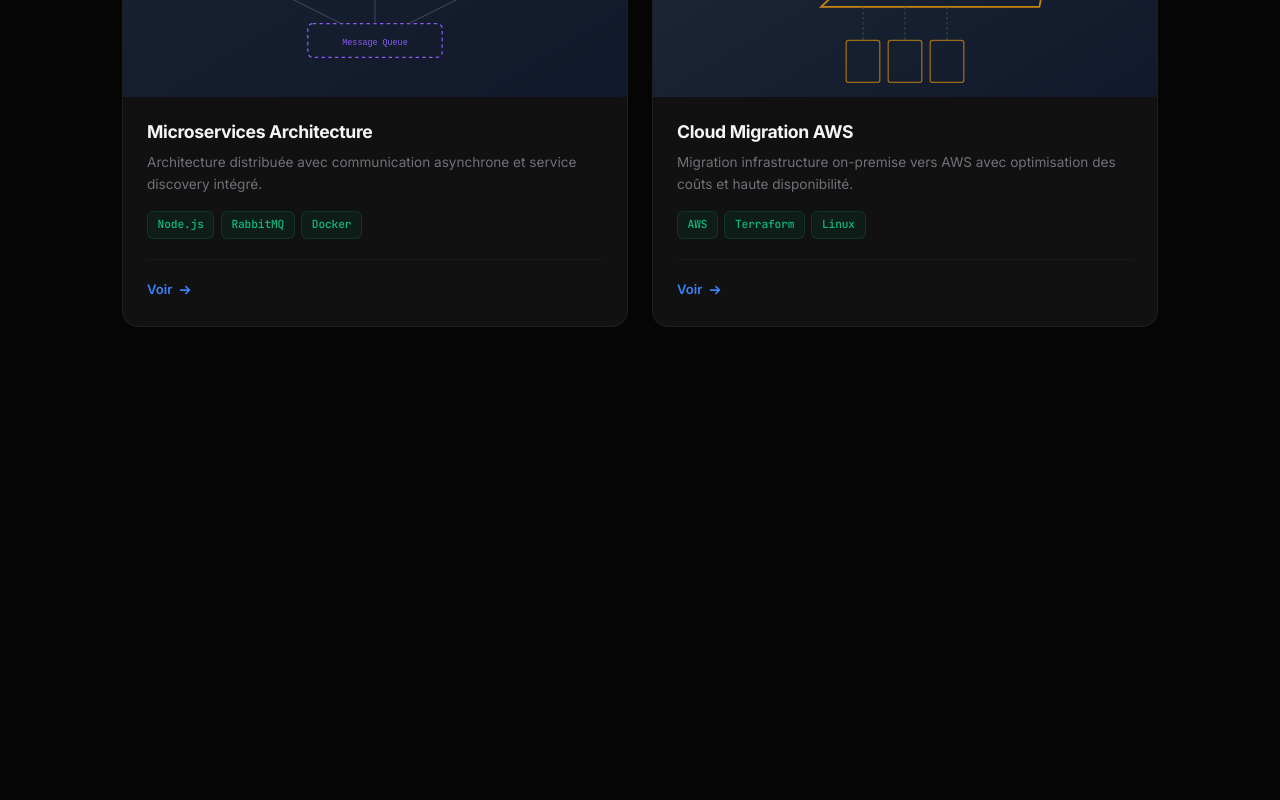
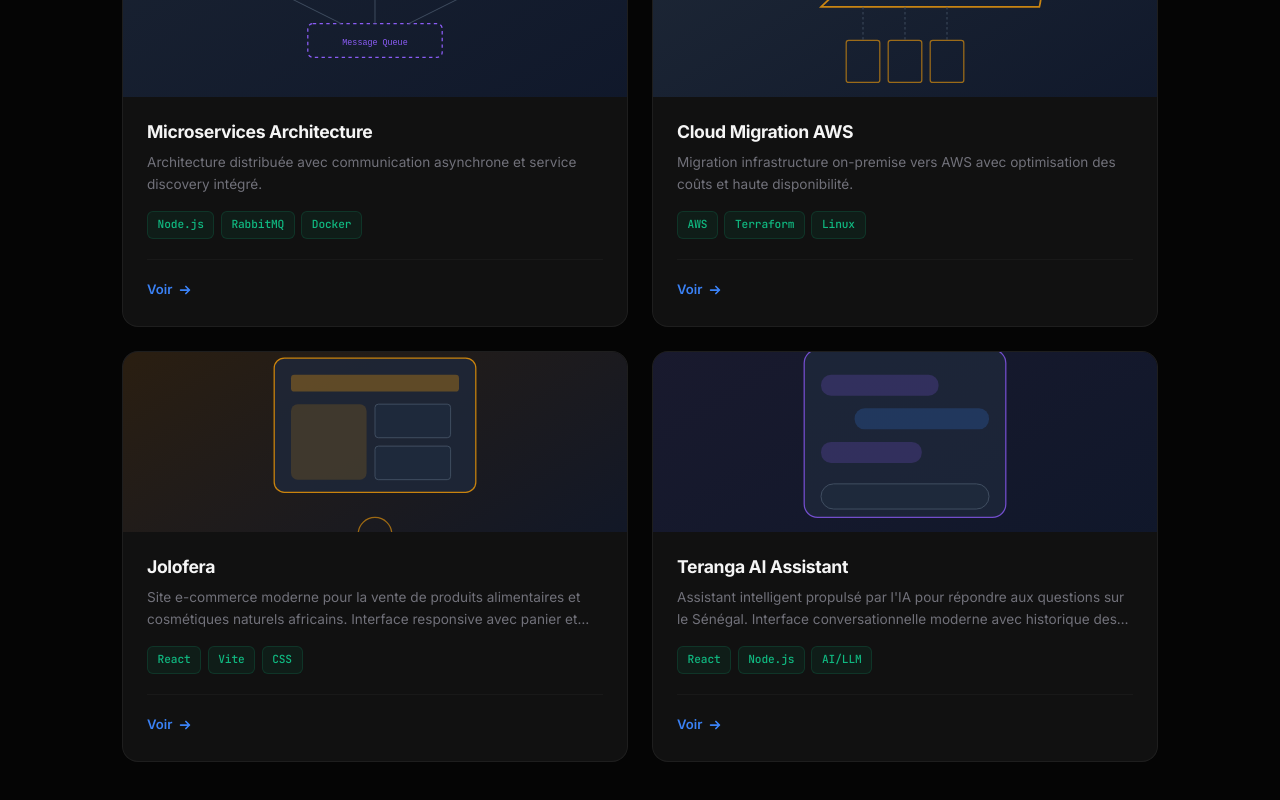
Before and after one commit to Amethnb2218/docker-REACTPORTFOLIO, a React (Vite) app in the folder REACTPORTFOLIO/reactportfolio/: page /projects in a window 1280 px wide. Shown: the part 1716-2516 px from the top of the page. Before the commit the page ends 2107 px from the top, so only its background shows below. Built offline with nearby package versions, Linux system fonts and the light colour scheme; no server answers.

Commit message:
Add Jolofera and Teranga AI projects

```diff
--- a/REACTPORTFOLIO/reactportfolio/src/pages/ProjectDetail.jsx
+++ b/REACTPORTFOLIO/reactportfolio/src/pages/ProjectDetail.jsx
@@ -15,7 +15,9 @@
     { _id: '5', title: 'Pipeline CI/CD', description: 'Automatisation complète du déploiement avec Jenkins, Docker et AWS. Tests automatisés, analyse SonarQube et monitoring.', technologies: ['Jenkins', 'AWS', 'Docker', 'Bash'] },
     { _id: '6', title: 'Dashboard Analytics', description: 'Tableau de bord temps réel avec visualisations interactives pour le suivi des KPI entreprise. Graphiques dynamiques et exports.', technologies: ['React', 'D3.js', 'PostgreSQL'] },
     { _id: '7', title: 'Microservices Architecture', description: 'Architecture distribuée avec communication asynchrone et service discovery intégré. Scalabilité horizontale et tolérance aux pannes.', technologies: ['Node.js', 'RabbitMQ', 'Docker'] },
-    { _id: '8', title: 'Cloud Migration AWS', description: "Migration infrastructure on-premise vers AWS avec optimisation des coûts et haute disponibilité. Multi-AZ et auto-scaling.", technologies: ['AWS', 'Terraform', 'Linux'] }
+    { _id: '8', title: 'Cloud Migration AWS', description: "Migration infrastructure on-premise vers AWS avec optimisation des coûts et haute disponibilité. Multi-AZ et auto-scaling.", technologies: ['AWS', 'Terraform', 'Linux'] },
+    { _id: '9', title: 'Jolofera', description: 'Site e-commerce moderne pour la vente de produits alimentaires et cosmétiques naturels africains. Interface responsive avec panier et paiement intégré.', technologies: ['React', 'Vite', 'CSS'], githubUrl: 'https://github.com/Amethnb2218/flashrv-react', liveUrl: 'https://www.jolofera.com/' },
+    { _id: '10', title: 'Teranga AI Assistant', description: "Assistant intelligent propulsé par l'IA pour répondre aux questions sur le Sénégal. Interface conversationnelle moderne avec historique des échanges.", technologies: ['React', 'Node.js', 'AI/LLM'], githubUrl: 'https://github.com/Amethnb2218/teranga-ai', liveUrl: 'https://teranga-assistant.onrender.com/' }
   ]
 
   useEffect(() => {
```
Also changed, not shown: REACTPORTFOLIO/reactportfolio/src/pages/Projects.jsx (+3 -1 lines), 2 other files (tests, documents, lock files or other folders).
